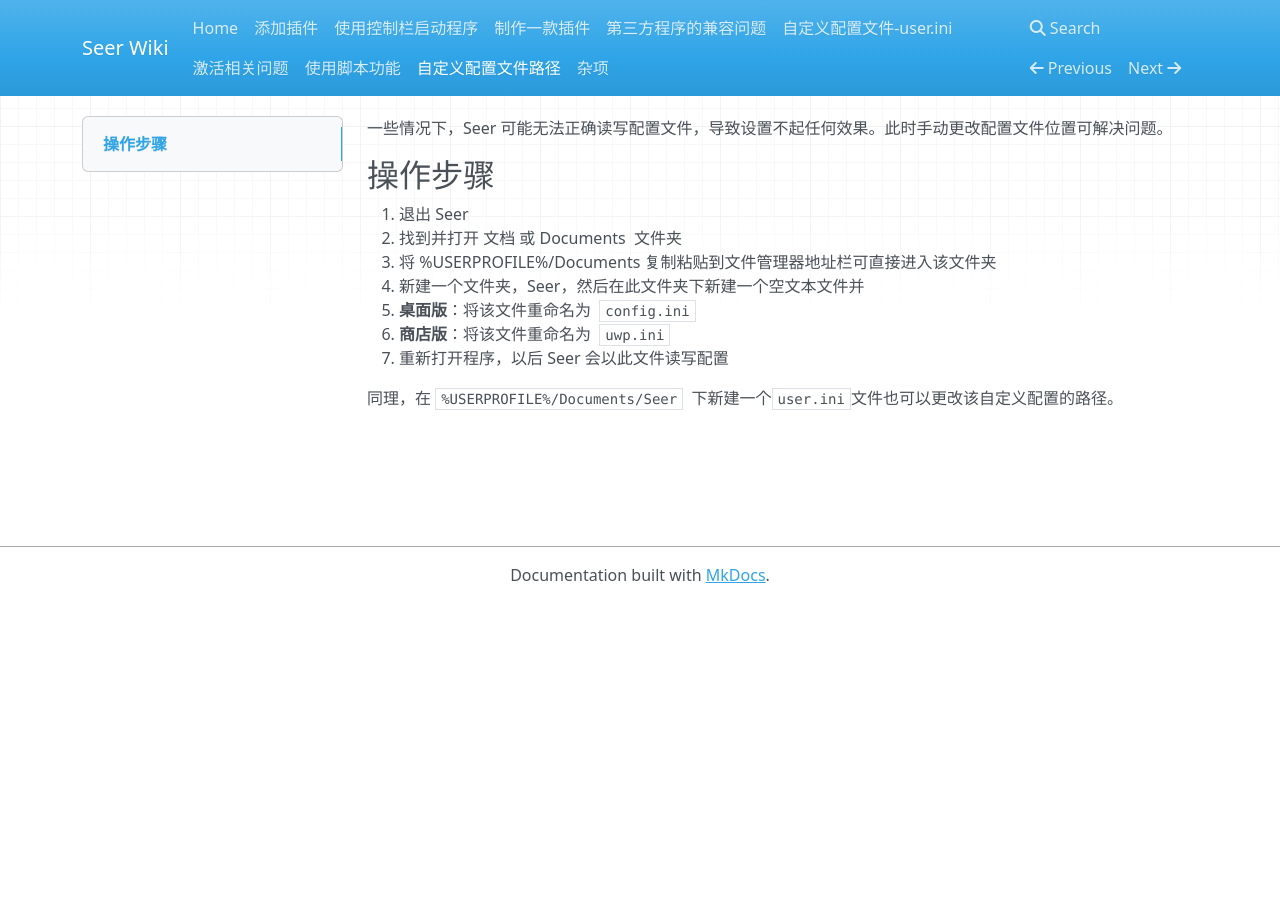
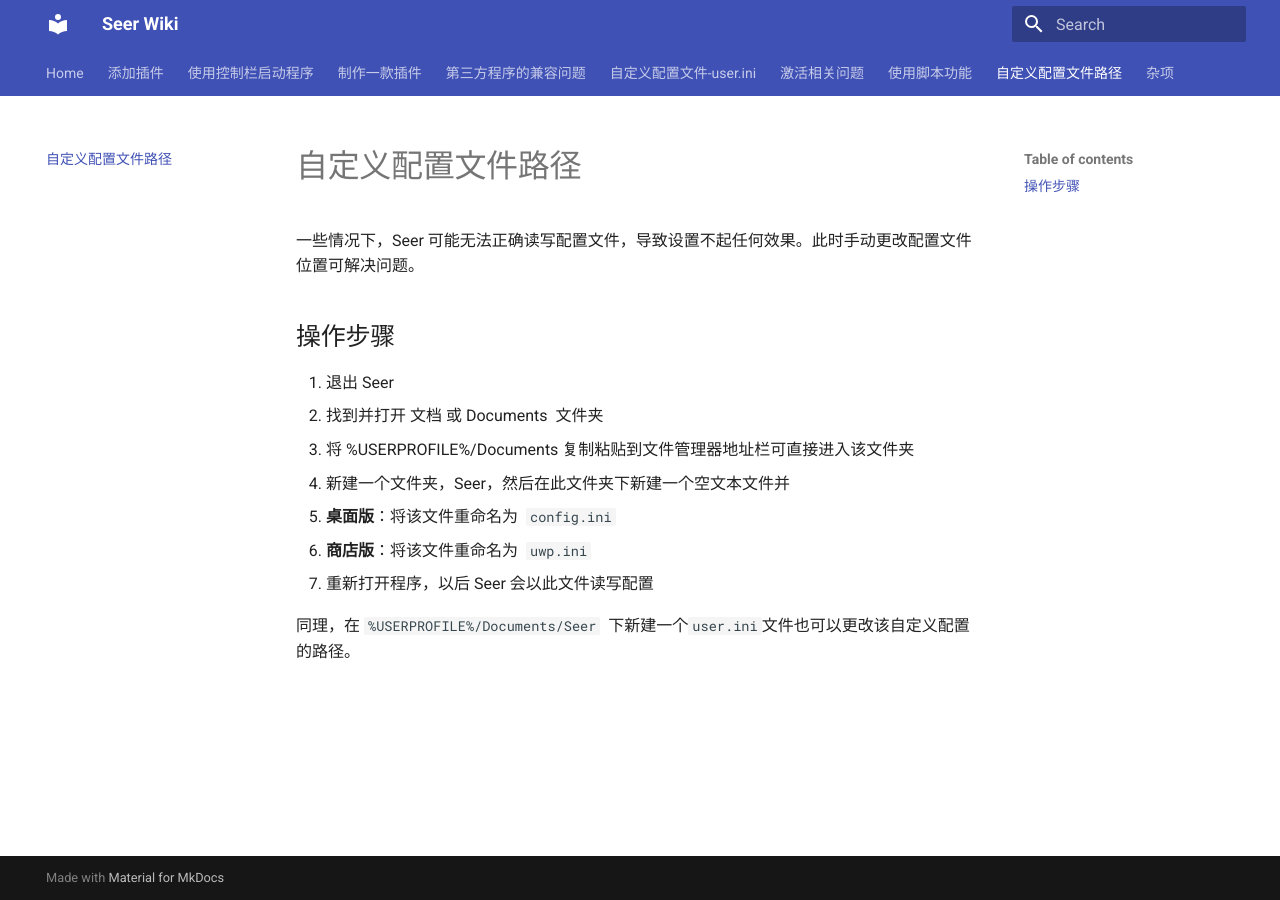
Before and after one commit to ccseer/Seer-Feedback-CN, an MkDocs documentation site: the page built from docs/8.-自定义配置文件路径.md, in a window 1280 px wide. Built offline with MkDocs 1.6.1 and Material for MkDocs 9.7.7, drawn with Linux system fonts in a browser that asks for light colours; nearby versions of some CDN libraries.

Commit message:
Update mkdocs.yml

```diff
--- a/mkdocs.yml
+++ b/mkdocs.yml
@@ -11,4 +11,8 @@ nav:
   - 自定义配置文件路径: 8.-自定义配置文件路径.md
   - 杂项: 9.-杂项.md
 theme:
-  name: mkdocs
+  name: material
+  features:
+    - navigation.tabs
+  hide:
+    - versions
```
